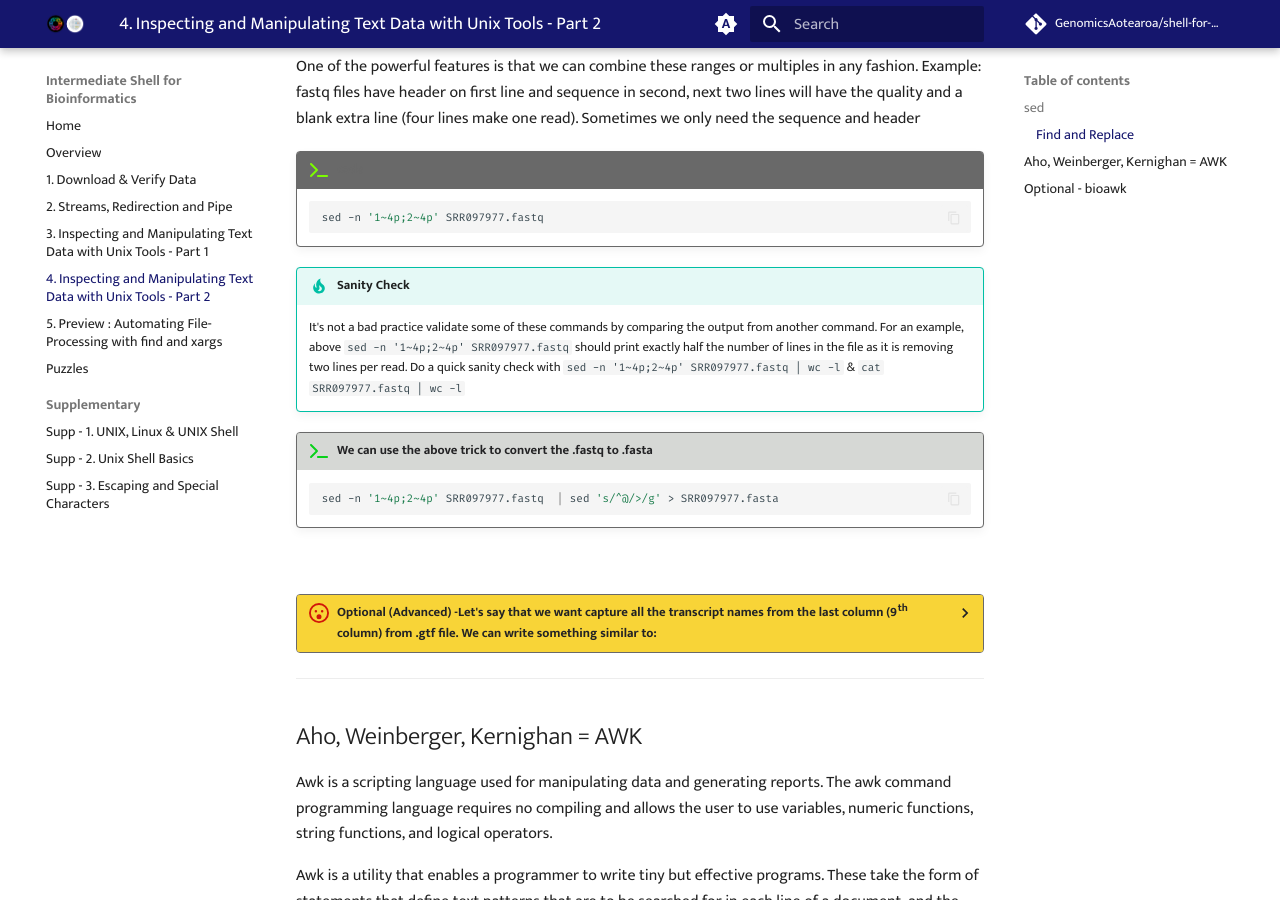
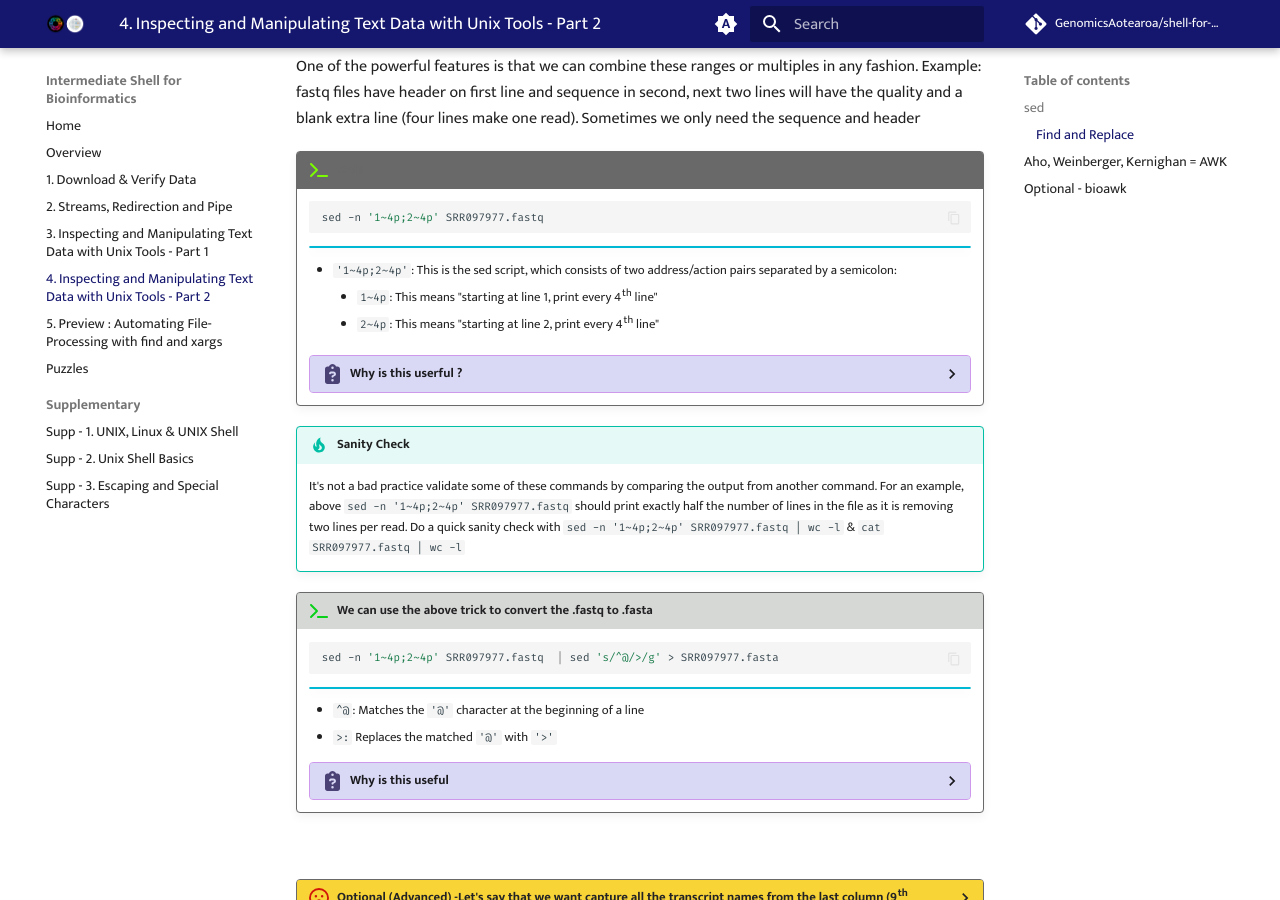
Before and after one commit to GenomicsAotearoa/shell-for-bioinformatics, an MkDocs documentation site: the page built from docs/5_inspectmanipulate2.md, in a window 1280 px wide and 900 px high, scrolled down 2906 px. Built offline with MkDocs 1.6.1 and Material for MkDocs 9.7.7, drawn with Linux system fonts in a browser that asks for light colours; comment, search, counter and statistics services are not loaded.

Commit message:
add more of why is this useful

````diff
--- a/docs/5_inspectmanipulate2.md
+++ b/docs/5_inspectmanipulate2.md
@@ -129,6 +129,17 @@
     ```bash
     sed -n '1~4p;2~4p' SRR097977.fastq
     ```
+    !!! info ""
+    - `'1~4p;2~4p'`: This is the sed script, which consists of two address/action pairs separated by a semicolon:
+        - `1~4p`: This means "starting at line 1, print every 4th line"
+        - `2~4p`: This means "starting at line 2, print every 4th line"
+
+    ??? clipboard-question "Why is this userful ?"
+
+        - Quickly view or extract just the sequence data and identifiers from a FASTQ file
+        - Reduce the file size by removing quality score information
+        - Prepare the data for further processing that only requires the sequence and its identifier
+
 !!! tip "Sanity Check"
 
     It's not a bad practice validate some of these commands by comparing the output from another command. For an example, above `sed -n '1~4p;2~4p' SRR097977.fastq` should print exactly half the number of lines in the file as it is removing two lines per read. Do a quick sanity check with `sed -n '1~4p;2~4p' SRR097977.fastq  | wc -l` & `cat SRR097977.fastq | wc -l`
@@ -139,6 +150,17 @@
     ```bash
     sed -n '1~4p;2~4p' SRR097977.fastq  | sed 's/^@/>/g' > SRR097977.fasta
     ```
+    !!! info ""
+    - `^@`: Matches the `'@'` character at the beginning of a line
+    - `>:` Replaces the matched `'@'` with `'>'`
+
+    ??? clipboard-question "Why is this useful"
+        - **Format Conversion**: It quickly converts a FASTQ file to a FASTA file, which is a common requirement in many bioinformatics workflows.
+        - **Data Reduction**: It removes the quality score information, which is not used in FASTA format, potentially reducing file size.
+        - **Compatibility**: Many bioinformatics tools work with FASTA format, so this conversion can be a necessary preprocessing step.
+        - **Efficiency**: It performs the conversion using efficient text-processing tools, which can be faster than some scripted solutions, especially for large files.
+        - **Pipeline Integration**: This one-liner can be easily integrated into larger bioinformatics pipelines or scripts.
+
 <br>
 ??? surprise "Optional (Advanced) -Let's say that we want capture all the transcript names from the last column (9th column) from .gtf file. We can write something similar to:"
 
````
